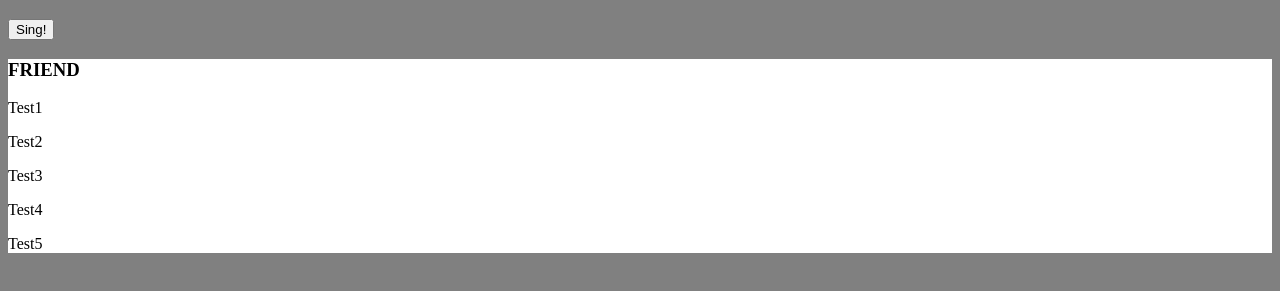
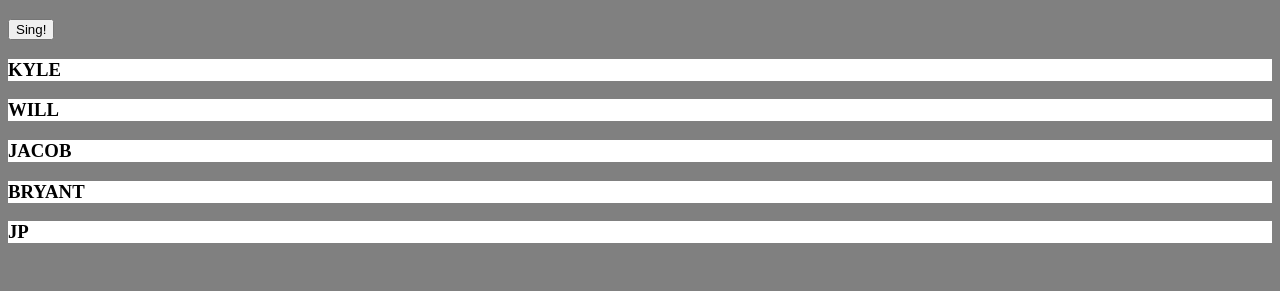
Before and after one commit to BlakeLReeves/99-Lines-of-Code-Part2, a plain HTML site: page index.html in a window 1280 px wide. Both pictures are taken after a click on the button "Sing!". Shown: the part 61-352 px from the top of the page. Drawn offline with Linux system fonts and the light colour scheme.

Commit message:
Created elements, text nodes, and attributes using the DOM

```diff
--- a/app.js
+++ b/app.js
@@ -2,6 +2,18 @@ let friends = ['Kyle', 'Will', 'Jacob', 'Bryant', 'Jp'];
 document.getElementById("myBtn").addEventListener("click", function() {
     for (let i = 0; i < friends.length; i++) {
         console.log(friends[i] + ':');
+
+        let div = document.createElement('div');
+        let h3 = document.createElement('h3');
+        let friendClass = document.createAttribute('class');
+        let array = document.createTextNode(friends[i]);
+        friendClass.value = "friend";
+
+        h3.appendChild(array);
+        div.setAttributeNode(friendClass);
+        div.appendChild(h3);
+        document.body.appendChild(div);
+
         for (let j = 99; j > 0; j--) {
             if (j > 2) {
             console.log(j + ' lines of code in the file,' + ' ' + j + ' lines of code;' + ' ' + friends[i] + ' ' + 'strikes one out, clears it all out,' + ' ' + [j - 1] + ' ' + 'lines of code in the file');
--- a/index.html
+++ b/index.html
@@ -12,14 +12,6 @@
 <body>
     <h1>My Singing Friends</h1>
     <button id="myBtn">Sing!</button>
-    <div class="friend">
-        <h3>Friend</h3>
-        <p>Test1</p>
-        <p>Test2</p>
-        <p>Test3</p>
-        <p>Test4</p>
-        <p>Test5</p>
-    </div>
 
     <script src="app.js"></script>
 </body>
```
